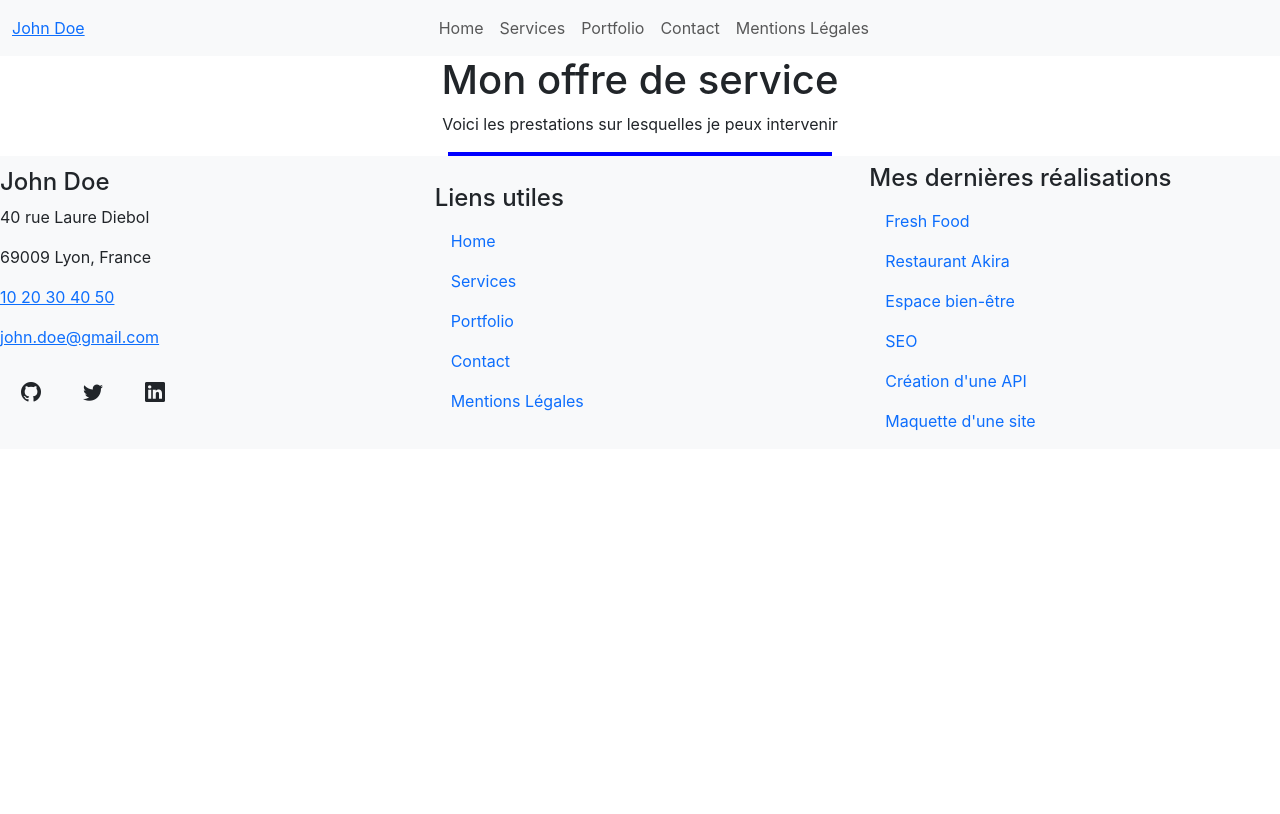
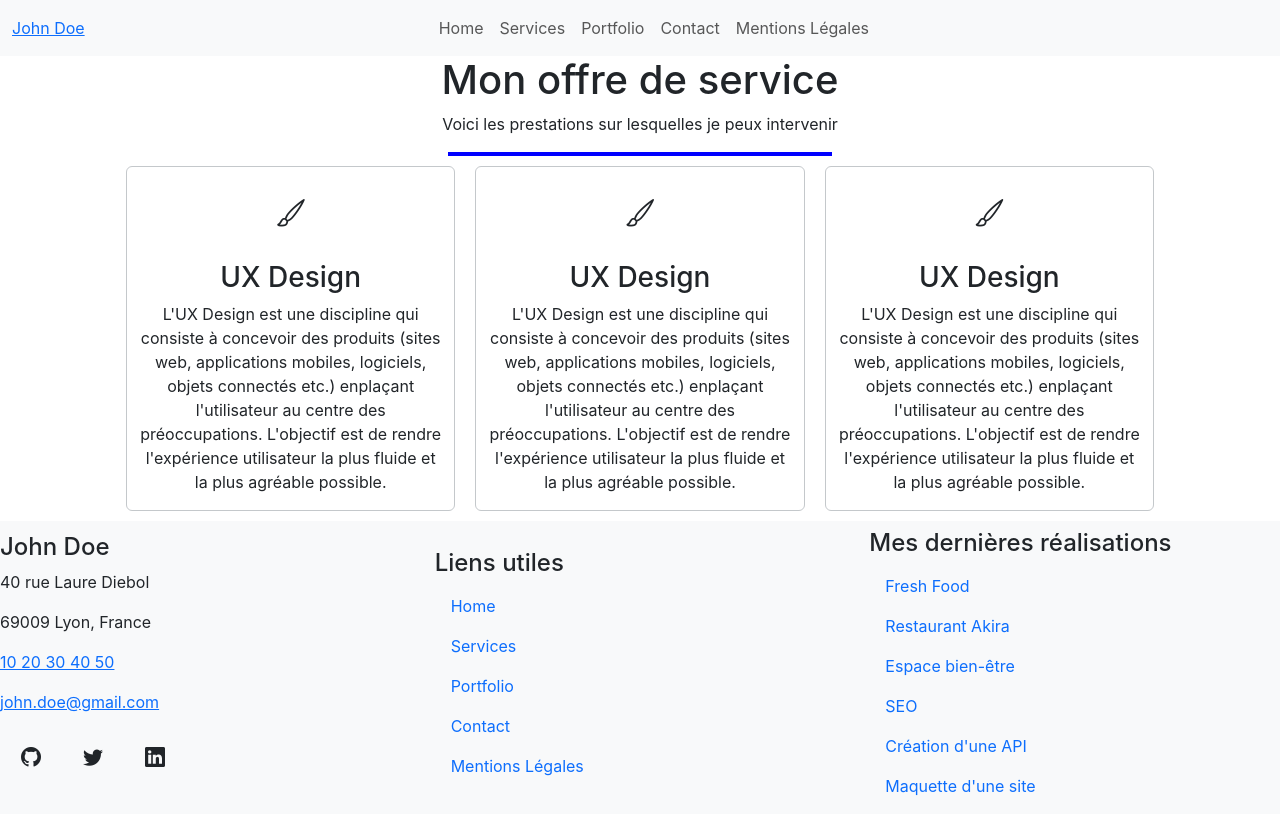
Before and after one commit to Meganrgt/regent_megan_portfolio_reactjs, a React (Create React App) app: page /services in a window 1280 px wide. Built offline with nearby package versions, Linux system fonts and the light colour scheme.

Commit message:
add service component

```diff
--- a/src/components/container-column.jsx
+++ b/src/components/container-column.jsx
@@ -1,6 +1,6 @@
 const ContainerColumn = ({children}) => {
     return (
-        <><div className="d-inline col-6">
+        <><div className="col-6">
             {children}
             </div></>
     );
--- /dev/null
+++ b/src/components/service.jsx
@@ -0,0 +1,11 @@
+const ServiceBlock = (props) => {
+    return (
+        <><div className="rounded border border-secondary-subtle col service-block">
+            <h3 className="icontitle"><i className={props.icon}></i></h3>
+            <h3>{props.title}</h3>
+            <p>{props.description}</p>
+            </div></>
+    );
+}
+
+export default ServiceBlock;
--- a/src/index.css
+++ b/src/index.css
@@ -34,3 +34,17 @@ h1 {
   padding: 30px;
   margin: auto;
 }
+
+main {
+  width: 80%;
+  margin: auto;
+}
+
+.service-block {
+  margin: 10px;
+  text-align: center;
+}
+
+.icontitle{
+  margin: 30px 0px;
+}
--- a/src/pages/services.jsx
+++ b/src/pages/services.jsx
@@ -1,9 +1,17 @@
 import H1Title from "../components/page-title";
+import ServiceBlock from "../components/service";
 
 const Services = () => {
     return (
         <div>
             <H1Title title="Mon offre de service" description="Voici les prestations sur lesquelles je peux intervenir"/>
+            <main>
+                <div className="row">
+                    <ServiceBlock icon="bi bi-brush" title="UX Design" description="L'UX Design est une discipline qui consiste à concevoir des produits (sites web, applications mobiles, logiciels, objets connectés etc.) enplaçant l'utilisateur au centre des préoccupations. L'objectif est de rendre l'expérience utilisateur la plus fluide et la plus agréable possible." />
+                    <ServiceBlock icon="bi bi-brush" title="UX Design" description="L'UX Design est une discipline qui consiste à concevoir des produits (sites web, applications mobiles, logiciels, objets connectés etc.) enplaçant l'utilisateur au centre des préoccupations. L'objectif est de rendre l'expérience utilisateur la plus fluide et la plus agréable possible." />
+                    <ServiceBlock icon="bi bi-brush" title="UX Design" description="L'UX Design est une discipline qui consiste à concevoir des produits (sites web, applications mobiles, logiciels, objets connectés etc.) enplaçant l'utilisateur au centre des préoccupations. L'objectif est de rendre l'expérience utilisateur la plus fluide et la plus agréable possible." />
+                </div>
+            </main>
         </div>
     )
 }
```
